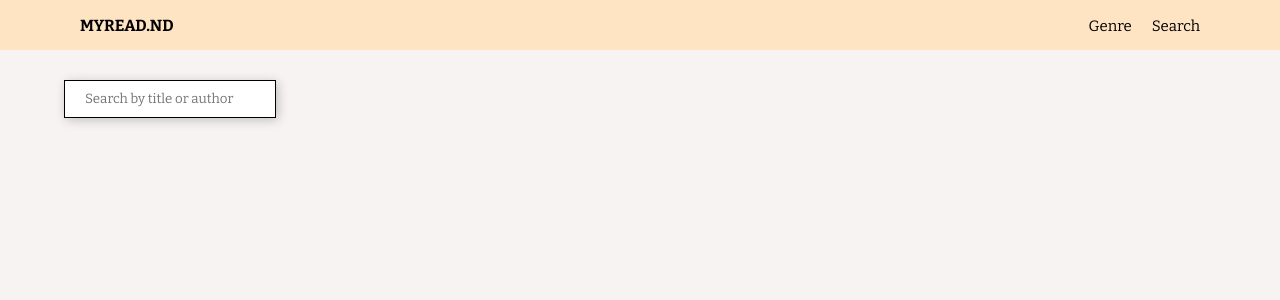
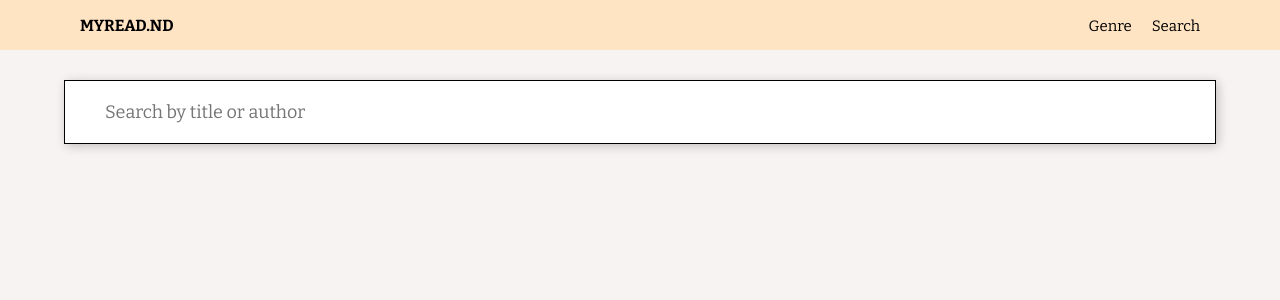
Before and after one commit to Ipaye/RN-myread, a React (Create React App) app: page /search in a window 1280 px wide. Shown: the top 300 px of the page. Built offline with nearby package versions, Linux system fonts and the light colour scheme.

Commit message:
Style: Add style for search box

```diff
--- a/src/index.css
+++ b/src/index.css
@@ -91,3 +91,9 @@ input[type='number'] {
   margin-right: 0;
   margin-left: 0;
 }
+
+.search-books-input-wrapper input {
+  width: 100%;
+  padding: 20px 40px;
+  font-size: 18px;
+}
```
